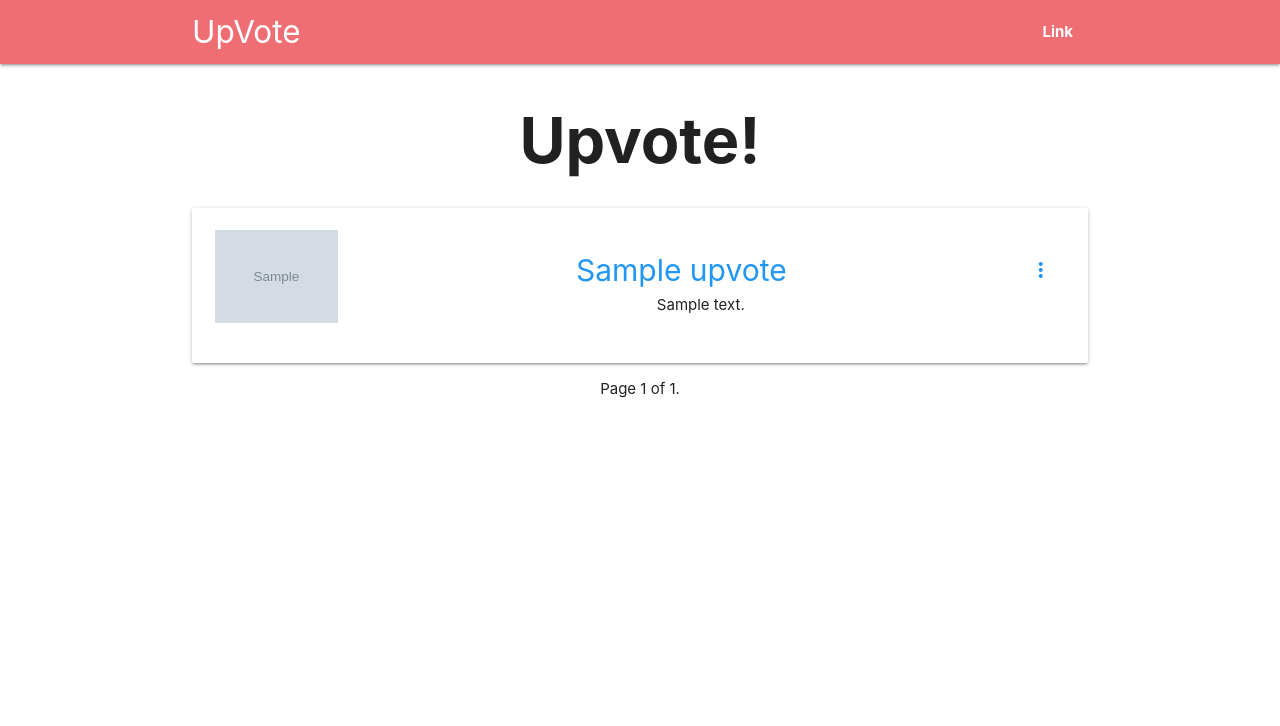
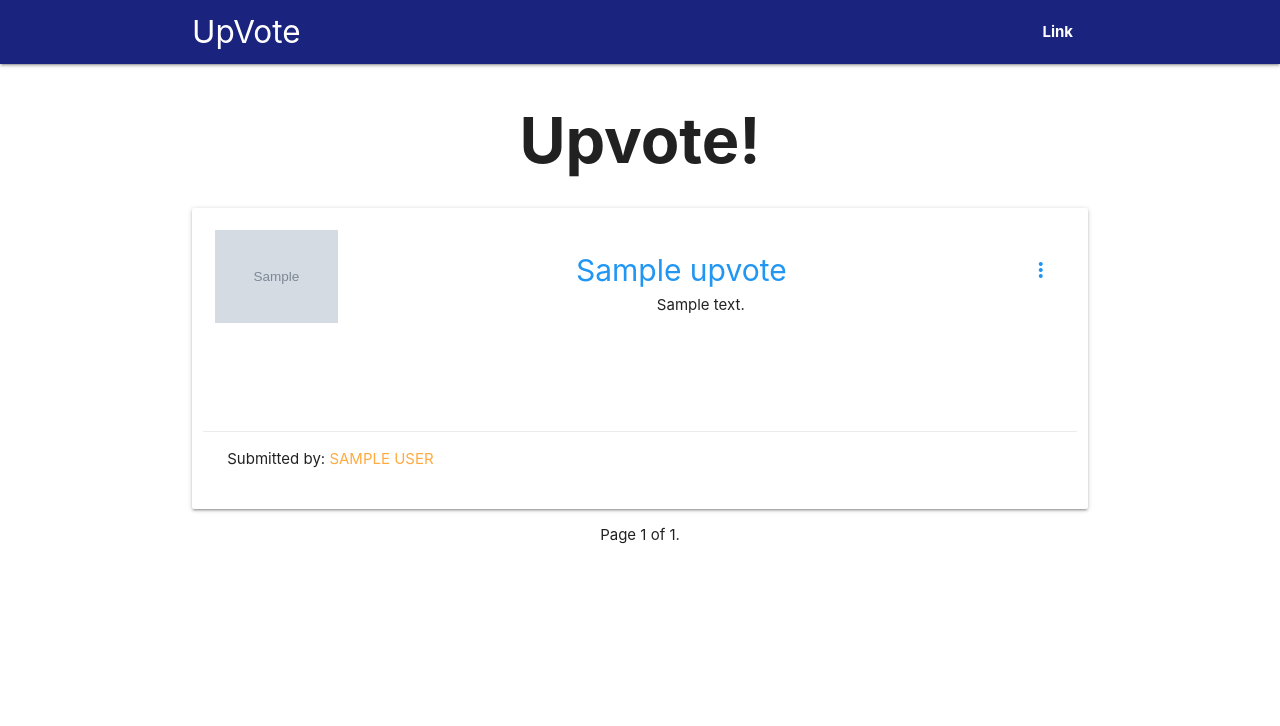
Before and after one commit to asralkhanov2007/DjangoUpVote, a Django app: template upvote/templates/index.html in a window 1280 px wide. Shown: the top 726 px of the page. Before the commit the page ends 398 px from the top, so only its background shows below. Run offline with Django 3.2, Linux system fonts and the light colour scheme; the template is opened without the code that fills it: most values are stand-ins (such as "Sample title", 1, 10 or a date in 2020); grey boxes marked "Sample" are stand-in pictures; some libraries are stand-ins or nearby versions.

Commit message:
Second Commit
no desc

```diff
--- a/upvote/main/models.py
+++ b/upvote/main/models.py
@@ -8,6 +8,7 @@ class Upvote(models.Model):
     slug = models.SlugField('*',unique=True, max_length=150)
     image = models.ImageField('Image...', upload_to='media/UpVoteImages/')
     body = models.TextField('Body....')
+    author = models.CharField('Author...', max_length=150)
 
     def __str__(self):
         return self.title
--- a/upvote/templates/index.html
+++ b/upvote/templates/index.html
@@ -12,17 +12,17 @@
 </head>
 <body>
   <main>
-  <nav id="header" role="navigation" >
+  <nav class="indigo darken-4" role="navigation" >
     <div class="nav-wrapper container">
-      <a href="{% url 'main:upvote' %}" class="brand-logo">
+      <a href="{% url 'main:upvote' %}" class="brand-logo ">
       UpVote
       </a>
       <ul class="right hide-on-med-and-down">
-        <li><a href="index.html"><b>Link</b></a></li>
+        <li><a href="#"><b>Link</b></a></li>
       </ul>
 
       <ul id="nav-mobile" class="sidenav">
-        <li><a href="index.html"><b>Link</b></a></li>
+        <li><a href="#"><b>Link</b></a></li>
       </ul>
       <a href="#" data-target="nav-mobile" class="sidenav-trigger"><i class="material-icons">menu</i></a>
     </div>
@@ -34,11 +34,8 @@
     <div class="col s12 m12 l12">
       <h1 class="center"> <b> Upvote! </b></h1>
     </div>
-
     {% for upvote in object_list  %}
       {% with upvote as item %}
-
-
     <!-- Start Upvote -->
     <div class="card col s12 m12 l12">
     <br>
@@ -48,6 +45,10 @@
        <div class="card-content">
         <span style="font-size: 30px;" class="card-title activator blue-text center"><b>{{item.title}}<i class="material-icons right">more_vert</i></b></span>
          <p class="center">{{item.body|truncatewords:10}}</p>
+      </div>
+      <br><br><br><br>
+      <div class="card-action">
+        <span>Submitted by: <a href="#">{{item.author}}</a></span>
       </div>
       <br>
       <div class="card-reveal">
```
Also changed, not shown: upvote/db.sqlite3, upvote/main/migrations/0002_upvote_author.py (added).
